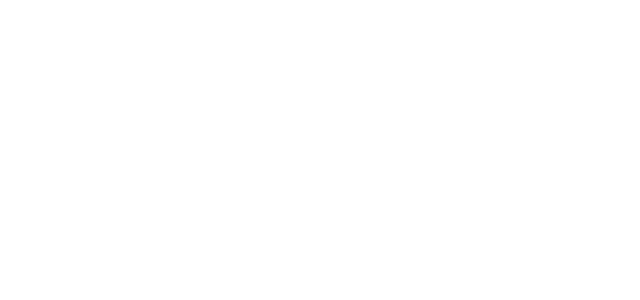
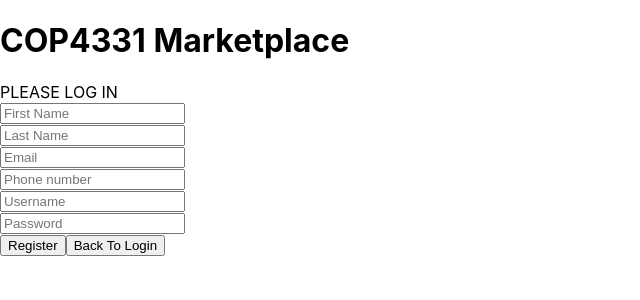
Before and after one commit to maxi-p/marketplace, a React (Create React App) app in the folder frontend/: page /register in a window 1280 px wide. Before the commit this address had no page. Shown: the top 300 px of the page, without its empty margins (0-640 px from the left). Built offline with nearby package versions, Linux system fonts and the light colour scheme.

Commit message:
added nonfunctional register page

```diff
--- a/frontend/src/App.js
+++ b/frontend/src/App.js
@@ -5,6 +5,7 @@ import { BrowserRouter, Routes, Route } from "react-router-dom";
 
 import LoginPage from './pages/LoginPage';
 import CardPage from './pages/CardPage';
+import RegisterPage from './pages/RegisterPage';
 
 function App()
 {
@@ -13,6 +14,7 @@ function App()
       <Routes>
         <Route path="/" index element={<LoginPage/>}/>
         <Route path="/cards" index element={<CardPage/>}/>
+        <Route path="/register" index element={<RegisterPage/>}/>
       </Routes>
     </BrowserRouter>
   );
--- a/frontend/src/components/Login.js
+++ b/frontend/src/components/Login.js
@@ -54,6 +54,14 @@ function Login()
         // alert('doIt() ' + loginName.value + ' ' + loginPassword.value);
     };
 
+    const registerRedirect = async event =>
+    {
+        event.preventDefault();
+        window.location.href = '/register'
+
+        // alert('doIt() ' + loginName.value + ' ' + loginPassword.value);
+    };
+
     return(
         <div id="loginDiv">
             <form onSubmit={doLogin}>
@@ -61,6 +69,7 @@ function Login()
                 <input type="text" id="loginName" placeholder="Username" ref={(c) => loginName = c}/><br />
                 <input type="password" id="loginPassword" placeholder="Password" ref={(c) => loginPassword = c} /><br />
                 <input type="submit" id="loginButton" className="buttons" value = "Do It" onClick={doLogin} />
+                <input type="submit" id="registerButton" className="buttons" value = "Register" onClick={registerRedirect} />
             </form>
             <span id="loginResult">{message}</span>
         </div>
--- /dev/null
+++ b/frontend/src/components/Register.js
@@ -0,0 +1,92 @@
+import React, { useState } from 'react';
+
+function buildPath(route)
+{
+    const app_name = 'cop4331-marketplace-98e1376d9db6'
+    if (process.env.NODE_ENV === 'production')
+    {
+    return 'https://' + app_name + '.herokuapp.com/' + route;
+    }
+    else
+    {
+    return 'http://localhost:5000/' + route;
+    }
+}
+
+function Register()
+{
+    var registerFName;
+    var registerLName;
+    var registerUsername;
+    var registerPassword;
+    var registerEmail;
+    var registerPhoneNo;
+
+    const [message,setMessage] = useState('');
+
+    const doRegister = async event =>
+    {
+        event.preventDefault();
+        // var obj = {register:registerUsername.value, password:registerPassword.value};
+        // var js = JSON.stringify(obj);
+
+        // try
+        // {
+        //     const response = await fetch(buildPath('api/register'), {method:'POST',body:js,headers:{'Content-Type': 'application/json'}});
+
+        //     var res = JSON.parse(await response.text());
+
+        //     if( res.id <= 0 )
+        //     {
+        //         setMessage('User/Password combination incorrect');
+        //     }
+        //     else
+        //     {
+        //         var user = {
+        //         firstname: registerFName,
+        //         lastname: registerLName,
+        //         username: registerUsername,
+        //         password: registerPassword,
+        //         email: registerEmail,
+        //         phoneNumber: registerPhoneNo}
+        //         localStorage.setItem('user_data', JSON.stringify(user));
+
+        //         setMessage('');
+        //         window.location.href = '/';
+        //     }
+
+        // }
+        // catch(e){
+        //     alert(e.toString());
+        //     return;
+        // }
+
+        alert('doRegister() ' + registerFName.value + ' ' + registerLName.value + ' ' + registerUsername.value + ' ' + registerPassword.value + ' ' + registerEmail.value + ' ' + registerPhoneNo.value);
+    };
+
+    const backToLogin = async event =>
+    {
+        event.preventDefault();
+        setMessage('');
+        window.location.href = '/';
+    };
+
+    return(
+        <div id="registerDiv">
+            <form onSubmit={doRegister}>
+                <span id="inner-title">PLEASE LOG IN</span><br />
+                <input type="text" id="registerFName" placeholder="First Name" ref={(c) => registerFName = c}/><br />
+                <input type="text" id="registerLName" placeholder="Last Name" ref={(c) => registerLName = c} /><br />
+                <input type="text" id="registerEmail" placeholder="Email" ref={(c) => registerEmail = c}/><br />
+                <input type="text" id="registerPhoneNo" placeholder="Phone number" ref={(c) => registerPhoneNo = c} /><br />
+                <input type="text" id="registerName" placeholder="Username" ref={(c) => registerUsername = c}/><br />
+                <input type="password" id="registerPassword" placeholder="Password" ref={(c) => registerPassword = c} /><br />
+                <input type="submit" id="registerButton" className="buttons" value = "Register" onClick={doRegister} />
+                <input type="submit" id="backToLogin" className="buttons" value = "Back To Login" onClick={backToLogin} />
+            </form>
+            <span id="registerResult">{message}</span>
+        </div>
+    );
+};
+
+export default Register;
--- /dev/null
+++ b/frontend/src/pages/RegisterPage.js
@@ -0,0 +1,15 @@
+import React from 'react';
+import PageTitle from '../components/PageTitle';
+import Register from '../components/Register';
+
+const RegisterPage = () =>
+{
+    return(
+        <div>
+            <PageTitle />
+            <Register />
+        </div>
+    );
+};
+
+export default RegisterPage;
```
